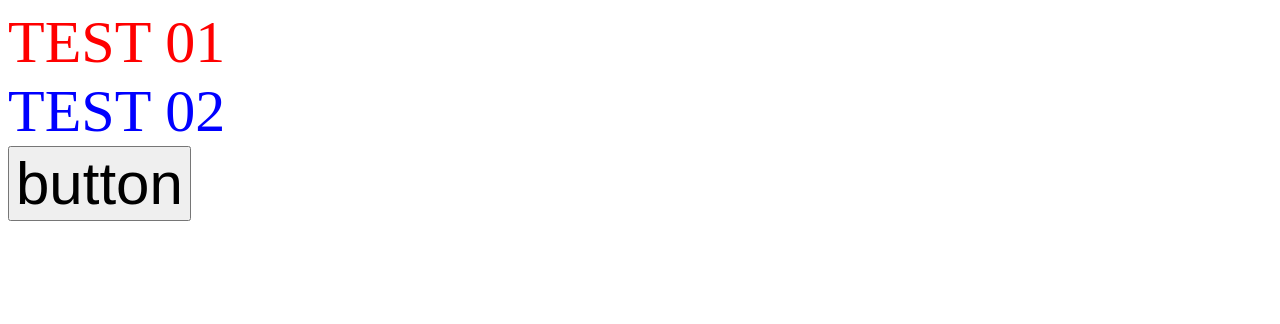
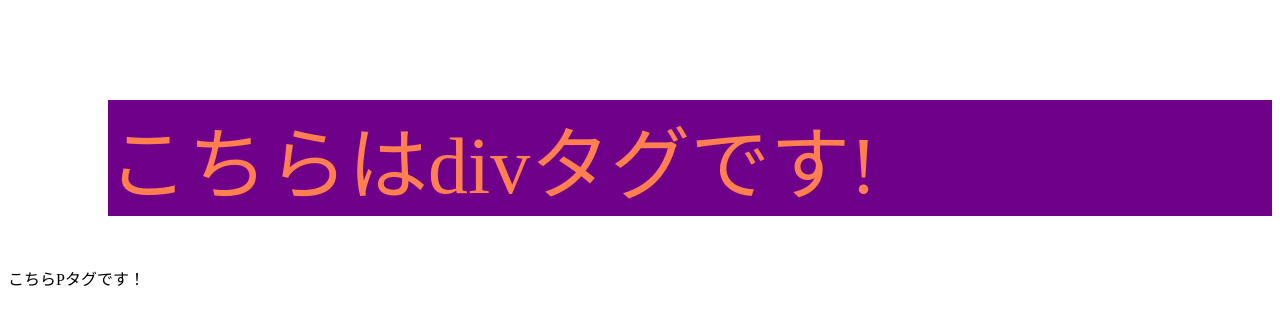
Before and after one commit to ogura-toast/learn_coding, a plain HTML site: page index.html in a window 1280 px wide. Drawn offline with Linux system fonts and the light colour scheme.

Commit message:
Add files via upload

```diff
--- a/index.html
+++ b/index.html
@@ -4,14 +4,17 @@
     <meta charset="UTF-8">
     <meta http-equiv="X-UA-Compatible" content="IE=edge">
     <meta name="viewport" content="width=device-width, initial-scale=1.0">
-            <title>Document test</title>
+    <title>Document</title>
     <link rel="stylesheet" href="style.css">
+
 </head>
 <body>
-    <div id="foo">TEST 01</div>
-    <div id="bar">TEST 02</div>
-    <button id="baz">button</button>
+    <div >
+        こちらはdivタグです!
 
-    <script src="index.js"></script>
+    </div>
+    <p>
+        こちらPタグです！
+    </p>
 </body>
 </html>
--- a/style.css
+++ b/style.css
@@ -1,7 +1,11 @@
-* { font-size: 60px;}
-                #foo{
-
-
-                color:red
-            }
-            #bar{color:blue}
+div{
+    color: coral;
+    font-size: 5rem;
+    background-color: hsl(288, 100%, 27%);
+    /* width: calc(100% / 3);
+    margin-top: 100px;
+    margin-left: 100px;
+    margin-bottom: 50px;
+    margin-right: 0px; */
+    margin: 100px 0 50px 100px;
+}
```
Lines whose indentation alone changed are shown as unchanged.
